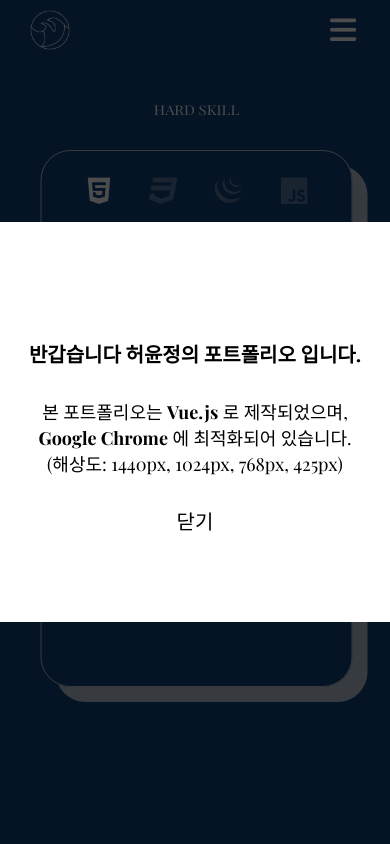
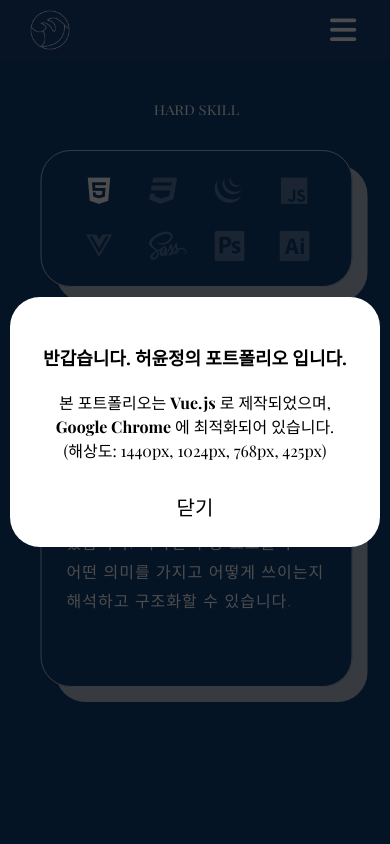
Before and after one commit to HeoYunJeong/portfoilo, a Vue app: page /about in a window 390 px wide. Shown: the top 844 px of the page. Built offline with nearby package versions, Linux system fonts and the light colour scheme.

Commit message:
하드스킬 이미지 호버 이슈 수정, 모달창 수정

```diff
--- a/src/App.vue
+++ b/src/App.vue
@@ -3,14 +3,14 @@
 
   <div class="wrap">
 
-    <div class="black-bg" v-if="OpenModal == true">
+    <div class="black-bg" v-if="OpenModal == true" @click="OpenModal = false">
       <div class="white-bg">
         <div class="modal-contents">
-        <h1>반갑습니다 허윤정의 포트폴리오 입니다.</h1>
-        <p> <span>본 포트폴리오는 <strong>Vue.js</strong> 로 제작되었으며,</span> <br> <span><strong>Google Chrome</strong> 에 최적화되어
-            있습니다.</span> <br> <span> (해상도: 1440px,
-            1024px, 768px, 425px)</span> </p>
-        <button @click="OpenModal = false" class="modal-close-bt">닫기</button>
+          <h1>반갑습니다. 허윤정의 포트폴리오 입니다.</h1>
+          <p> <span>본 포트폴리오는 <strong>Vue.js</strong> 로 제작되었으며,</span> <br> <span><strong>Google Chrome</strong> 에 최적화되어
+              있습니다.</span> <br> <span> (해상도: 1440px,
+              1024px, 768px, 425px)</span> </p>
+          <button @click="OpenModal = false" class="modal-close-bt">닫기</button>
         </div>
       </div>
     </div>
@@ -94,8 +94,8 @@
     top: 50%;
     left: 50%;
     transform: translate(-50%, -50%);
-    width: 60rem;
-    height: 40rem;
+    width: 55rem;
+    height: 35rem;
     background: #fff;
     border-radius: 30px;
     padding: 20px;
@@ -220,5 +220,20 @@
     .container {
       flex-direction: column;
     }
+
+    .white-bg {
+      width: 37rem;
+      height: 25rem;
+    }
+
+    .modal-contents h1 {
+      margin-top: 2rem;
+      font-size: 1.8rem;
+    }
+
+    .modal-contents p {
+      margin-top: 2rem;
+      font-size: 1.6rem;
+    }
   }
 </style>
--- a/src/components/WorkLeft.vue
+++ b/src/components/WorkLeft.vue
@@ -172,7 +172,7 @@
         color: rgba(255, 255, 255, 0.3);
     }
 
-    .skill i:hover {
+    .skill-img i:hover {
         color: #fff;
         transition: color 0.5s ease-in-out;
         animation: rotate-vert-center 0.5s;
```
